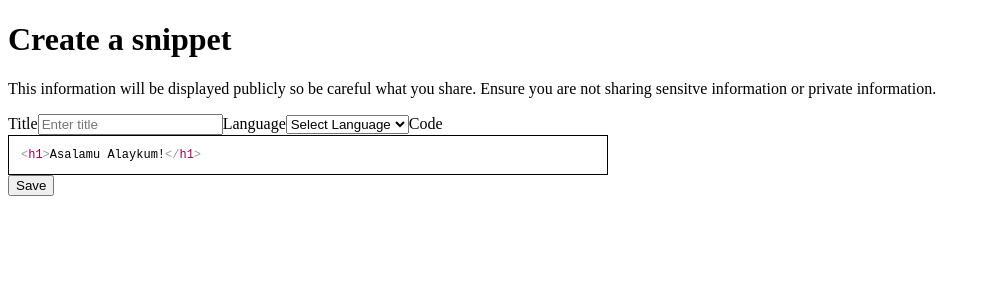
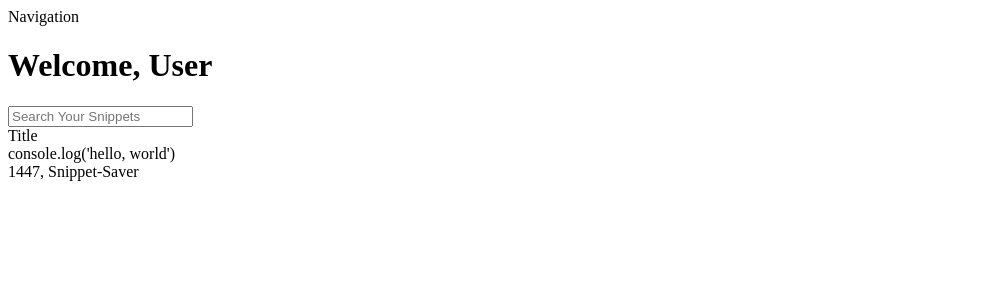
Before and after one commit to mrmaslouhi/snippet-saver, a React (Vite) app in the folder frontend/: page /snippets in a window 1280 px wide. Shown: the top 300 px of the page, without its empty margins (0-991 px from the left). Built offline with nearby package versions, Linux system fonts and the light colour scheme.

Commit message:
Add routing and snippet management components
-`react-router-dom` for navigation.
- `SavePage` component for snippet creation.
- `SnippetsPage` component to display saved snippets.
- Update `App` component to include routing and new pages.

```diff
--- a/frontend/package.json
+++ b/frontend/package.json
@@ -14,6 +14,7 @@
     "prismjs": "^1.30.0",
     "react": "^19.1.0",
     "react-dom": "^19.1.0",
+    "react-router-dom": "^7.6.2",
     "react-simple-code-editor": "^0.14.1"
   },
   "devDependencies": {
--- a/frontend/src/App.jsx
+++ b/frontend/src/App.jsx
@@ -1,70 +1,39 @@
 import { useState } from 'react';
-import Editor from 'react-simple-code-editor';
-import { highlight, languages } from 'prismjs/components/prism-core';
-import 'prismjs/components/prism-clike';
-import 'prismjs/components/prism-markup';
-import 'prismjs/components/prism-javascript';
-import 'prismjs/themes/prism.css';
-import './style.css'
-import Dropdown from './Components/Dropdown';
+import SavePage from './Components/SavePage'
+import SnippetsPage from './Components/SnippetsPage';
 import snippetService from './services/snippets'
-
+import {
+  BrowserRouter as Router,
+  Routes, Route
+} from 'react-router-dom'
+import './style.css';
 
 const App = () => {
-  const [code, setCode] = useState(
-    `<h1>Asalamu Alaykum!</h1>`
-  )
+  const [code, setCode] = useState(`<h1>Asalamu Alaykum!</h1>`)
   const [selectedValue, setSelectedValue] = useState('')
   const [title, setTitle] = useState('')
-  const handleSelectChange = (event) => {
-    return setSelectedValue(event.target.value)
-  }
+
+  const handleSelectChange = event => setSelectedValue(event.target.value)
 
   const handleSave = (event) => {
     event.preventDefault()
     snippetService.saveSnippet({
-      title,
-      code
+      title, code
     })
     setTitle('')
     setCode('')
-
   }
 
   return (
-    <>
-      <h1>Create a snippet</h1>
-      <p>This information will be displayed publicly so be careful what you share. Ensure you are not sharing sensitve information or private information.</p>
-      <form onSubmit={handleSave}>
-        <label htmlFor="title">Title</label>
-        <input
-          placeholder='Enter title'
-          name="title"
-          id="title"
-          onChange={({ target }) => setTitle(target.value)}
-          value={title}
-        />
+    <Router>
+      <nav>Navigation</nav>
 
-        <Dropdown
-          selectedValue={selectedValue}
-          handleSelectChange={handleSelectChange}
-        />
-        <label htmlFor="editor">Code</label>
-        <Editor
-          className='code-input'
-          value={code}
-          onValueChange={code => setCode(code)}
-          highlight={code => highlight(code, selectedValue ? languages[selectedValue] : languages.markup)}
-          padding={12}
-          style={{
-            fontFamily: '"Fira code", "Fira Mono", monospace',
-            fontSize: 12,
-          }}
-        />
-        <button type='submit'>Save</button>
-      </form>
-    </>
-
+      <Routes>
+        <Route path="/save-page" element={<SavePage handleSelectChange={handleSelectChange} handleSave={handleSave} selectedValue={selectedValue} title={title} code={code} />} />
+        <Route path="/snippets" element={<SnippetsPage />} />
+      </Routes>
+      <footer>1447, Snippet-Saver</footer>
+    </Router>
   );
 }
 
--- /dev/null
+++ b/frontend/src/Components/SavePage.jsx
@@ -0,0 +1,47 @@
+import Dropdown from "./Dropdown"
+import Editor from 'react-simple-code-editor';
+import { highlight, languages } from 'prismjs/components/prism-core';
+import 'prismjs/components/prism-clike';
+import 'prismjs/components/prism-markup';
+import 'prismjs/components/prism-javascript';
+import 'prismjs/themes/prism.css';
+import { Link } from 'react-router-dom'
+
+const SavePage = ({ code, title, selectedValue, handleSelectChange, handleSave}) => {
+  return (
+    <>
+      <h1>Create a snippet</h1>
+      <p>This information will be displayed publicly so be careful what you share. Ensure you are not sharing sensitve information or private information.</p>
+      <form onSubmit={handleSave}>
+        <label htmlFor="title">Title</label>
+        <input
+          placeholder='Enter title'
+          name="title"
+          id="title"
+          onChange={({ target }) => setTitle(target.value)}
+          value={title}
+        />
+
+        <Dropdown
+          selectedValue={selectedValue}
+          handleSelectChange={handleSelectChange}
+        />
+        <label htmlFor="editor">Code</label>
+        <Editor
+          className='code-input'
+          value={code}
+          onValueChange={code => setCode(code)}
+          highlight={code => highlight(code, selectedValue ? languages[selectedValue] : languages.markup)}
+          padding={12}
+          style={{
+            fontFamily: '"Fira code", "Fira Mono", monospace',
+            fontSize: 12,
+          }}
+        />
+        <Link to="/snippets"><button type='submit'>Save</button></Link>
+      </form>
+    </>
+  )
+}
+
+export default SavePage
--- /dev/null
+++ b/frontend/src/Components/SnippetsPage.jsx
@@ -0,0 +1,14 @@
+const SnippetsPage = () => {
+    return (
+        <>
+            <h1>Welcome, User</h1>
+            <input type="text" placeholder="Search Your Snippets" />
+            <div className="snippet-container">
+                <div className="snippet-title">Title</div>
+                <div className="snippet">console.log('hello, world')</div>
+            </div>
+        </>
+    )
+}
+
+export default SnippetsPage
```
Also changed, not shown: 1 other file (tests, documents, lock files or other folders).
